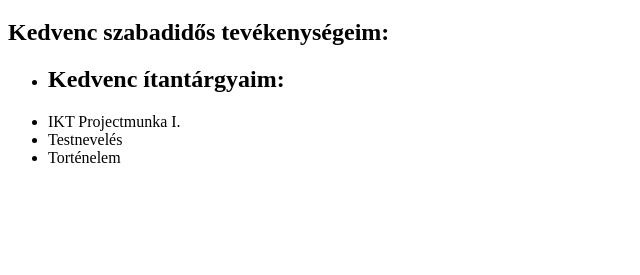
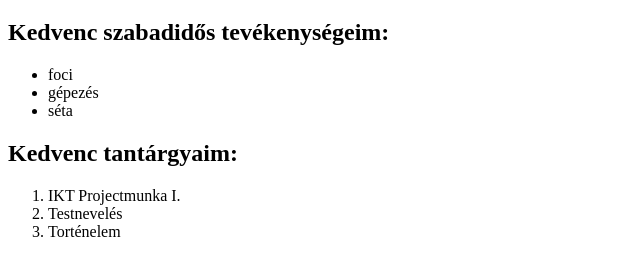
Before and after one commit to drolika478357/ikt, a plain HTML site: page listak.html in a window 1280 px wide. Shown: the part 87-362 px from the top of the page, without its empty margins (0-640 px from the left). Drawn offline with Linux system fonts and the light colour scheme.

Commit message:
hibajavítás

```diff
--- a/listak.html
+++ b/listak.html
@@ -3,7 +3,7 @@
 <head>
     <meta charset="UTF-8">
     <meta name="viewport" content="width=device-width, initial-scale=1.0">
-    <link rel="stylesheet" href="css/#style.css">
+    <link rel="stylesheet" href="css/style.css">
     <title>Weboldalam</title>
 </head>
 <body>
@@ -17,11 +17,15 @@
         <h1> LISTÁK </h1>
         <h2>Kedvenc szabadidős tevékenységeim:</h2>
         <ul>
-        <li>
-        <h2>Kedvenc ítantárgyaim:</h2>
-        </ol>
+            <li>foci</li>
+            <li>gépezés</li>
+            <li>séta</li>
+        </ul>
+        <h2>Kedvenc tantárgyaim:</h2>
+        <ol>
             <li>IKT Projectmunka I.</li>
             <li>Testnevelés</li>
             <li>Torténelem</li>
+        </ol>
 </body>
 </html>
```
Also changed, not shown: index.html (+1 -1 lines), keplink.html (+1 -1 lines), orarend.html (+1 -1 lines), tema.html (+1 -1 lines).
